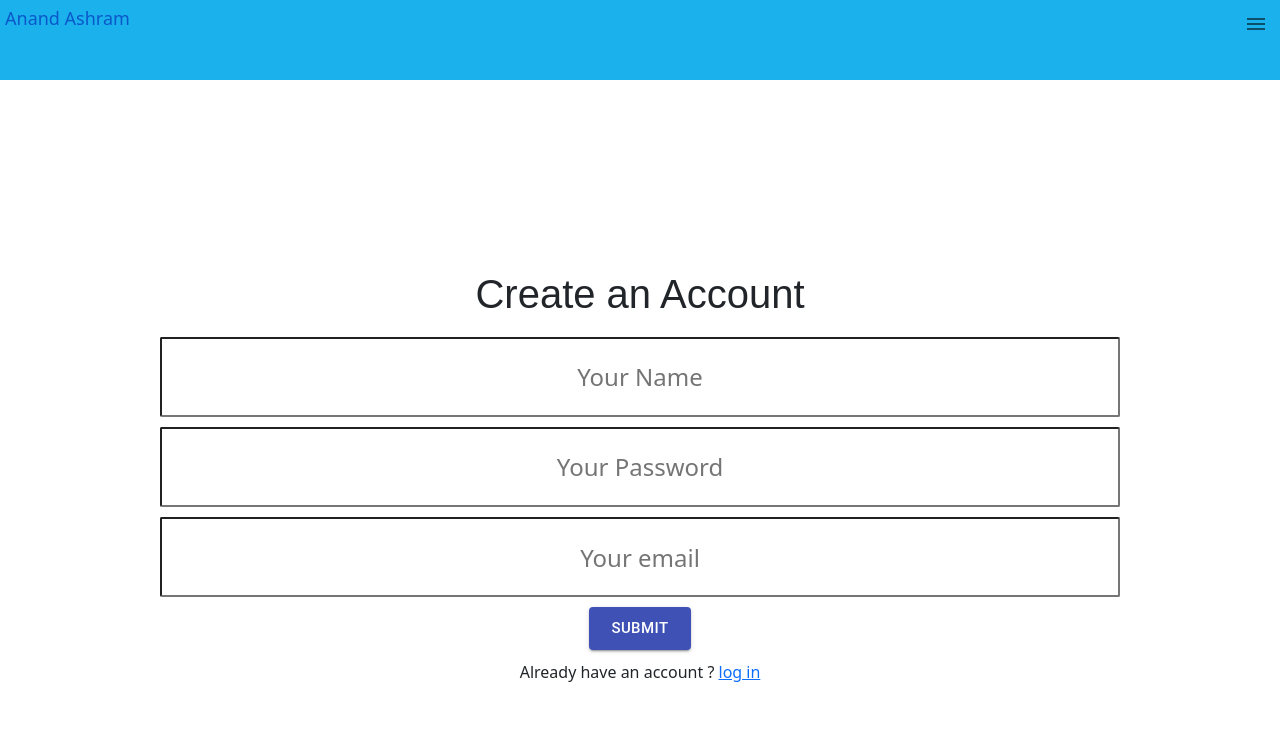
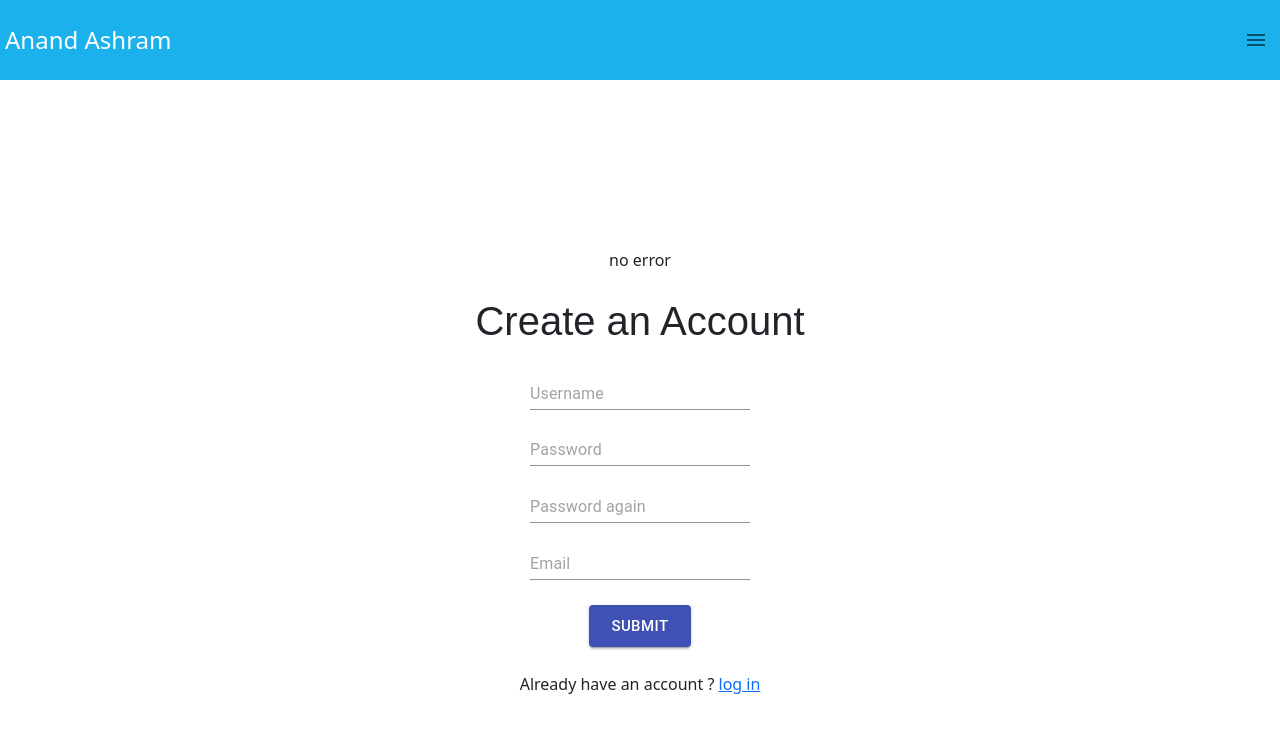
Before and after one commit to Turbo-Technologies/asiys-static, a React (Create React App) app: page /register in a window 1280 px wide. Shown: the top 732 px of the page. Built offline with nearby package versions, Linux system fonts and the light colour scheme.

Commit message:
added error component

```diff
--- a/src/components/App.jsx
+++ b/src/components/App.jsx
@@ -8,6 +8,7 @@ import Tutorialdetail from "./tutorialdetail";
 import Register from './register.jsx'
 import Navabar from './navbar'
 import '../css/app.css'
+import Error from './erorr'
 
 export default function App() {
   return (
@@ -20,7 +21,7 @@ export default function App() {
         <Route path='/tutorial/' component={Tutorials} exact/>
         <Route path='/tutorial/:id/' component={Tutorialdetail}/>
         <Route path='/register/' component={Register}/>
-         {/* <Route component={erorr}/> */}
+          <Route component={Error}/>
 
 
 
--- a/src/components/erorr.jsx
+++ b/src/components/erorr.jsx
@@ -1,9 +1,17 @@
 import React from 'react'
+import { Button } from "@material-ui/core";
 
-export default function erorr() {
+export default function Error() {
     return (
-        <div>
-            eroro
-        </div>
+        <main style={{display:'flex', height:"90vh", width:"100%", justifyContent:"center", alignItems:"center", flexDirection:"column"}}>
+            <h1>We Don't recognize this route</h1>
+            <p>
+                <a href="/" style={{textDecoration:'none'}}>
+                    <Button variant="outlined" color="primary">
+                        Back to Home
+                    </Button>
+                </a>
+            </p>
+        </main>
     )
 }
--- a/src/components/navbar.jsx
+++ b/src/components/navbar.jsx
@@ -33,7 +33,7 @@ export default function Navabar() {
         <>
        <nav>
            <a href='/'>Anand Ashram</a>
-           <div style={{zIndex:3}}>
+           <div style={{ zIndex:3, position:'sticky'}}>
             <IconButton onClick={togglemenu}>{menuButton}</IconButton>
            </div>
        </nav>
--- a/src/components/register.jsx
+++ b/src/components/register.jsx
@@ -1,40 +1,51 @@
 import { signin } from "../actions/index";
 import React, {useState} from 'react';
 import { useSelector } from "react-redux";
-import Button from '@material-ui/core/Button'
+import {Button, Input, IconButton} from '@material-ui/core/'
+import CloseIcon from '@material-ui/icons/Close'
+
+const Submission = (props) => {
+    signin(props.username, props.email, props.password)
+    const error = useSelector(state => state.user.error.message)
+    if (error !== '') {
+        return (<div className='alert' id='alert'>
+            <p className="text">{error}</p>
+            <IconButton><CloseIcon/></IconButton>
+        </div>)
+    }
+    else {
+        return 't s'
+    }
+
+
+}
 
 function MainForm() {
-    const error = useSelector(state => state.user.error.message)
+    const [password2, setPassword2] = useState('')
+    const [error, setError] = useState('no error')
     const [username, setusername] = useState('')
     const [email, setEmail] = useState('')
     const [password, setPassword] = useState('')
+
+    const password2Update = (e) => {setPassword2(() => {return e.target.value})};
     const usernameUpdate = (val) => {setusername(()=> {return val.target.value})}
     const passwordUpdate = (e) => {setPassword(() => {return e.target.value})};
+    const emailUpdate = (e) => {setEmail(() => {return e.target.value})};
     const validate = () => {
-        if (password.length < 8) {
-            return <h3 style={{backgroundColor:'maroon', width:'100%', color:'white', textAlign:'center'}}>Password should be more than 8 characters long</h3>
-        }
-        else {
-            return ''
-        }
+        setError(() => {return <Submission username={username} password={password} email={email}/>})
 
     }
-    const Submission = () => {
-        signin(username, email, password)
 
-        if (error !== '') {
-            alert(error)
-        }
-
-    }
     return (
         <>
+        {error}
         <form style={{height:'50vh', width:"75%", display:'flex', justifyContent:'space-evenly', flexDirection:'column', alignItems:'center'}}>
             <h1 style={{ fontFamily:"sans-serif"}}>Create an Account</h1>
-            <input type="text" name='username' placeholder='Your Name' value={username} onChange={usernameUpdate} style={{height:'10vh', width:'100%', borderRadius:'2px', textAlign:'center', fontSize:'1.5rem'}}/>
-            <input type="password" name='password' placeholder='Your Password' value={password} onChange={passwordUpdate} style={{height:'10vh', width:'100%', borderRadius:'2px', textAlign:'center', fontSize:'1.5rem'}}/>
-            <input type="email" name='email' placeholder='Your email' value={email} onChange={(val) => {setEmail(()=> {return val.target.value})}} style={{height:'10vh', width:'100%', borderRadius:'2px', textAlign:'center', fontSize:'1.5rem'}}/>
-            <Button variant="contained" color="primary" size="large" onClick={Submission}>Submit</Button>
+            <Input type='text' onChange={usernameUpdate} value={username} placeholder="Username"/>
+            <Input type="password" onChange={passwordUpdate} value={password} placeholder='Password'/>
+            <Input type="password" onChange={password2Update} value={password2} placeholder='Password again'/>
+            <Input type="email" value={email} onChange={emailUpdate} placeholder="Email"/>
+            <Button variant="contained" color="primary" size="large" onClick={validate}>Submit</Button>
         </form>
         <p style={{fontSize:'1rem'}}>Already have an account ? <a href="/login/"> log in </a></p>
         </>
--- a/src/css/navbar.css
+++ b/src/css/navbar.css
@@ -7,12 +7,23 @@
     }
 }
 
+@keyframes fade {
+    from {
+        opacity: 1;
+        pointer-events: all;
+    }
+    to {
+        opacity: 0;
+        pointer-events: none;
+    }
+}
 
 nav {
     background-color: rgb(27, 177, 236);
     height: 10vh;
     display: flex;
     color: white;
+    align-items: center;
     width: 100%;
     z-index:1
 }
@@ -36,3 +47,28 @@ nav a:single-button {
     font-size: xx-large;
 
 }
+
+.alert {
+    background-color: rgb(253, 79, 108);
+    display: flex;
+    align-items: center;
+    justify-content: center;
+    width: 100%;
+    color: white;
+}
+
+.alert .text {
+    flex-grow: 1;
+}
+
+.alert-fade {
+    animation: 2s fade ease;
+    opacity: 0;
+    pointer-events: none;
+    background-color: rgb(253, 79, 108);
+    display: flex;
+    align-items: center;
+    justify-content: center;
+    width: 100%;
+    color: white;
+}
```
